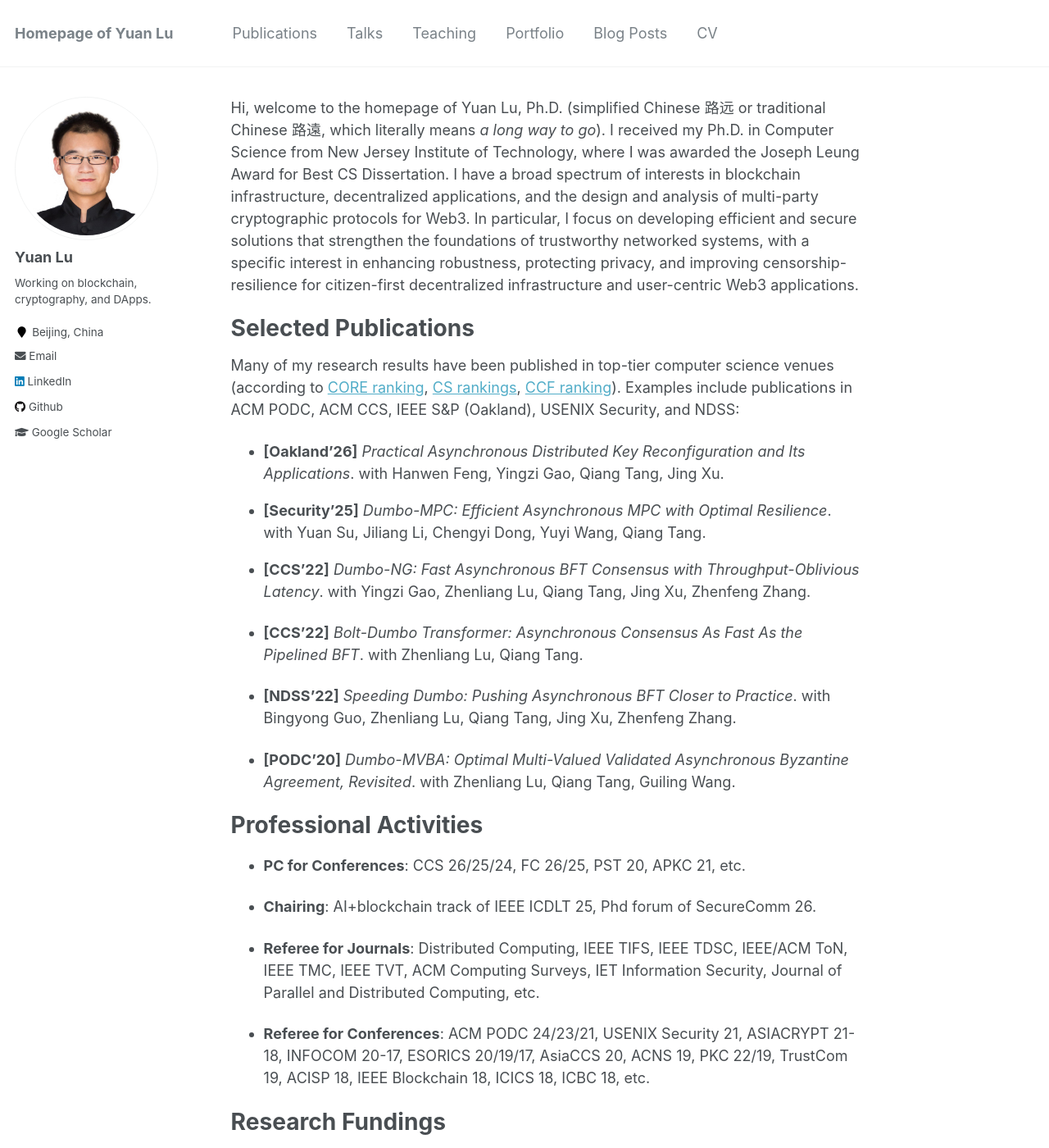
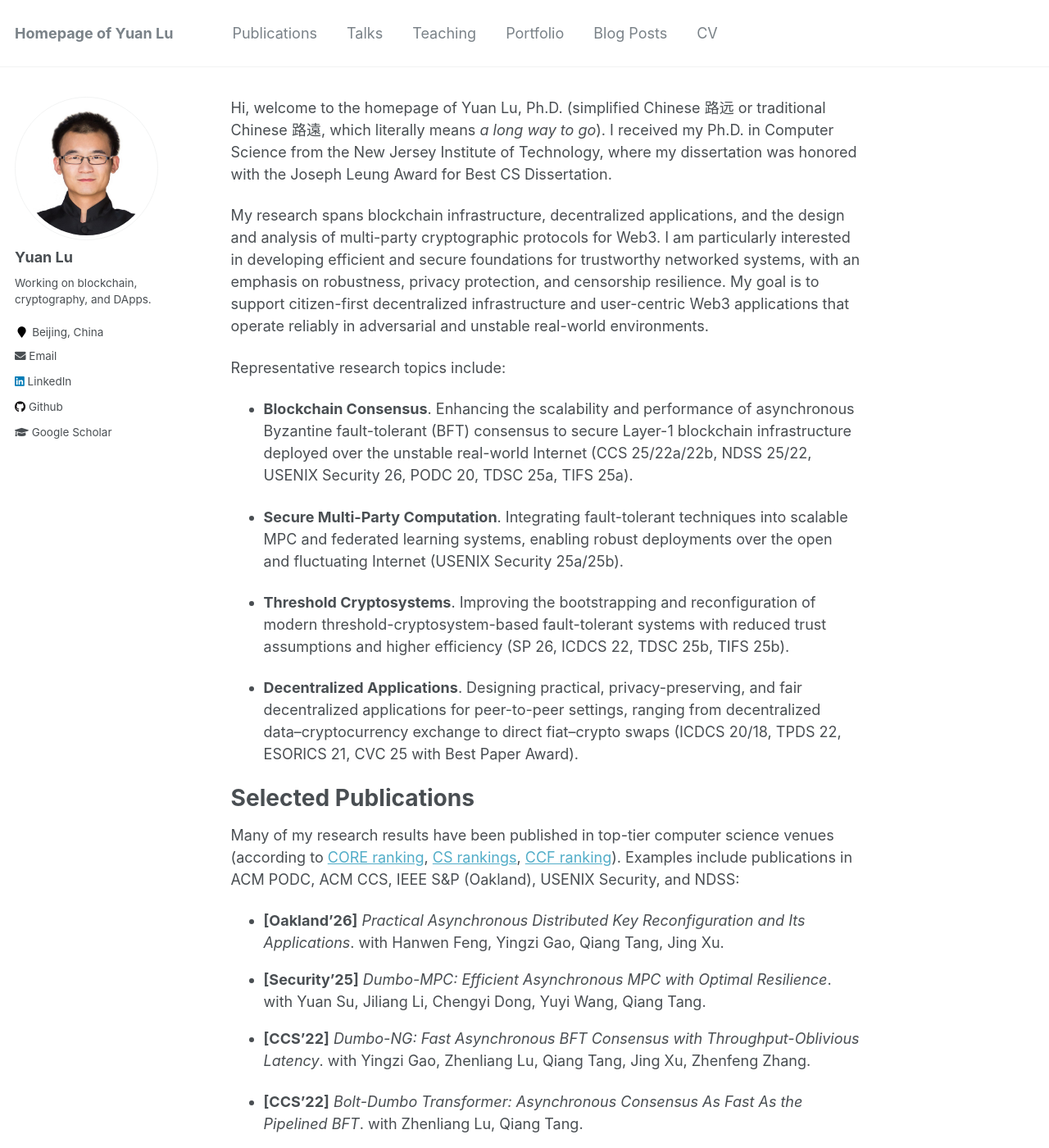
Before and after one commit to yylluu/yylluu.github.io, a Jekyll site: the page built from _pages/about.md, in a window 1280 px wide and 1400 px high. Shown: the whole window at 82% size. Built offline with Jekyll 4.4.1, drawn with Linux system fonts in a browser that asks for light colours.

Commit message:
Update about.md

```diff
--- a/_pages/about.md
+++ b/_pages/about.md
@@ -7,8 +7,19 @@ redirect_from:
   - /about.html
 ---
 
-Hi, welcome to the homepage of Yuan Lu, Ph.D. (simplified Chinese 路远 or traditional Chinese 路遠, which literally means *a long way to go*). I received my Ph.D. in Computer Science from New Jersey Institute of Technology, where I was awarded the Joseph Leung Award for Best CS Dissertation. I have a broad spectrum of interests in blockchain infrastructure, decentralized applications, and the design and analysis of multi-party cryptographic protocols for Web3. In particular, I focus on developing efficient and secure solutions that strengthen the foundations of trustworthy networked systems, with a specific interest in enhancing robustness, protecting privacy, and improving censorship-resilience for citizen-first decentralized infrastructure and user-centric Web3 applications.
+Hi, welcome to the homepage of Yuan Lu, Ph.D. (simplified Chinese 路远 or traditional Chinese 路遠, which literally means *a long way to go*). I received my Ph.D. in Computer Science from the New Jersey Institute of Technology, where my dissertation was honored with the Joseph Leung Award for Best CS Dissertation.
 
+My research spans blockchain infrastructure, decentralized applications, and the design and analysis of multi-party cryptographic protocols for Web3. I am particularly interested in developing efficient and secure foundations for trustworthy networked systems, with an emphasis on robustness, privacy protection, and censorship resilience. My goal is to support citizen-first decentralized infrastructure and user-centric Web3 applications that operate reliably in adversarial and unstable real-world environments.
+
+Representative research topics include:
+
+- **Blockchain Consensus**. Enhancing the scalability and performance of asynchronous Byzantine fault-tolerant (BFT) consensus to secure Layer-1 blockchain infrastructure deployed over the unstable real-world Internet (CCS 25/22a/22b, NDSS 25/22, USENIX Security 26, PODC 20, TDSC 25a, TIFS 25a).
+
+- **Secure Multi-Party Computation**. Integrating fault-tolerant techniques into scalable MPC and federated learning systems, enabling robust deployments over the open and fluctuating Internet (USENIX Security 25a/25b).
+
+- **Threshold Cryptosystems**. Improving the bootstrapping and reconfiguration of modern threshold-cryptosystem-based fault-tolerant systems with reduced trust assumptions and higher efficiency (SP 26, ICDCS 22, TDSC 25b, TIFS 25b).
+
+- **Decentralized Applications**. Designing practical, privacy-preserving, and fair decentralized applications for peer-to-peer settings, ranging from decentralized data–cryptocurrency exchange to direct fiat–crypto swaps (ICDCS 20/18, TPDS 22, ESORICS 21, CVC 25 with Best Paper Award).
 
 
 
```
